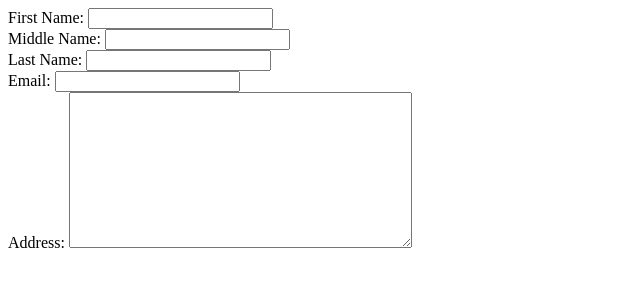
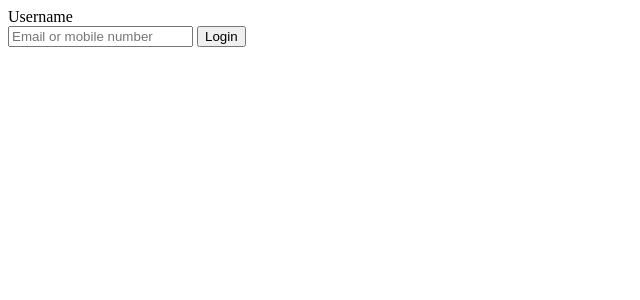
Before and after one commit to Leezan-1/NMA_Cafe, a Django app: page /login/ in a window 1280 px wide. Shown: the top 300 px of the page, without its empty margins (0-640 px from the left). Run offline with Django 5.2, Linux system fonts and the light colour scheme.

Commit message:
intiated forms

```diff
--- a/cafeapp/admin.py
+++ b/cafeapp/admin.py
@@ -4,7 +4,7 @@ from cafeapp.models import Customer, Order, MobileNumber, Food, FoodCategory
 # Register your models here.
 class FoodAdmin(admin.ModelAdmin):
     prepopulated_fields = {'f_slug':('item_name','price')}
-    list_display = ('item_name', 'price')
+    list_display = ('item_name', 'price', 'category')
 
 
 admin.site.register(Food, FoodAdmin)
--- a/cafeapp/forms.py
+++ b/cafeapp/forms.py
@@ -1,7 +1,29 @@
 from django import forms
-from cafeapp.models import Customer
+from django.core.validators import RegexValidator
+from .models import Customer
 
-class CustomerForm(forms.ModelForm):
+email_pattern = r'^[a-zA-Z0-9._%+-]+@[a-zA-Z0-9.-]+\.[a-zA-Z]{2,}$'
+mobile_pattern = r'^9(8|7)\d{8}$'
+
+usernameValidator = RegexValidator(
+    regex=f"({email_pattern})|({mobile_pattern})",
+    message="Enter a valid email or mobile number.",
+)
+
+class LoginForm(forms.Form):
+    username = forms.CharField(
+        label="Username",
+        max_length=25,
+        required=True,
+        widget=forms.TextInput(attrs={'placeholder':'Email or mobile number'}),
+        validators=[usernameValidator],
+        error_messages={
+            'required': 'Username is required!',
+            'max_length': 'Max length is 25!',
+        }
+    )
+
+class SignUpForm(forms.ModelForm):
     class Meta:
         model = Customer
         fields = "__all__"
--- a/cafeapp/models.py
+++ b/cafeapp/models.py
@@ -8,6 +8,7 @@ class Customer(models.Model):
     mname = models.CharField(max_length=40, blank=True, default=None, verbose_name='Middle Name')
     lname = models.CharField(max_length=25, null=False, verbose_name='Last Name')
     email = models.EmailField(max_length=60, null=False, unique=True, db_index=True, verbose_name='Email')
+    password = models.CharField(max_length=40, verbose_name='Password')
     address = models.TextField(max_length=200,verbose_name= 'Address', blank=True, default=None)
 
     def __str__(self) -> str:
--- a/cafeapp/templates/cafeapp/login.html
+++ b/cafeapp/templates/cafeapp/login.html
@@ -5,6 +5,16 @@
 {% block content %}
     <form action="" method="post">
         {% csrf_token %}
-        {{ form_fields }}
+        {{ login_form.username.label }}
+        <br>
+        {{ login_form.username}}
+        {% if login_form.username.errors %}
+            <ul class="errorlist">
+                {% for error in login_form.username.errors %}
+                    <li>{{ error }}</li>
+                {% endfor %}
+            </ul>
+        {% endif %}
+        <button type="submit">Login</button>
     </form>
 {% endblock %}
--- a/cafeapp/urls.py
+++ b/cafeapp/urls.py
@@ -1,7 +1,8 @@
 from django.urls import path
-from .views import homepage, doLogin
+from .views import homepage, doLogin, signup
 
 urlpatterns=[
     path('', homepage, name='home'),
     path('login/', doLogin, name='login'),
+    path('signup/',signup,name='signup')
 ]
--- a/cafeapp/views.py
+++ b/cafeapp/views.py
@@ -1,15 +1,44 @@
 from django.shortcuts import render
-from .forms import CustomerForm
+from .forms import SignUpForm, LoginForm
+from django.views import View
 
 # Create your views here.
 
 def homepage(request):
+    return render(request, 'main/index.html')
 
-    return render(request, 'main/index.html', )
+class LoginView(View):
+
+    def get(self, request):
+        login_form = LoginForm()
+        return render(request, 'cafeapp/login.html', {'login_form':login_form})
+
+    def post(self, request):
+        login_form = LoginForm(request.POST)
+        if login_form.is_valid():
+            pass
+        return render(request, 'cafeapp/login.html', {'login_form':login_form})
+
 
 def doLogin(request):
-    if request.method == 'post':
-        pass
-    customer_form = CustomerForm()
+    if request.method == 'POST':
+        login_form = LoginForm(request.POST)
+        if login_form.is_valid():
+            login_form = login_form.cleaned_data
+            print(login_form)
+        else:
+            print(login_form.errors) #  For debugging
 
-    return render(request, 'cafeapp/login.html', {'form_fields':customer_form})
+    else:
+        login_form = LoginForm()
+    return render(request, 'cafeapp/login.html', {'login_form':login_form} )
+
+def signup(request):
+    if request.method == 'POST':
+        signup_form = SignUpForm(request.POST)
+        if signup_form.is_valid():
+            form = signup_form.cleaned_data
+            print(form)
+
+    signup_form= SignUpForm()
+    return render(request, 'cafeapp/signup.html', {'signup_form':signup_form})
```
Also changed, not shown: cafeapp/templates/cafeapp/signup.html (added, +11 -0 lines).
